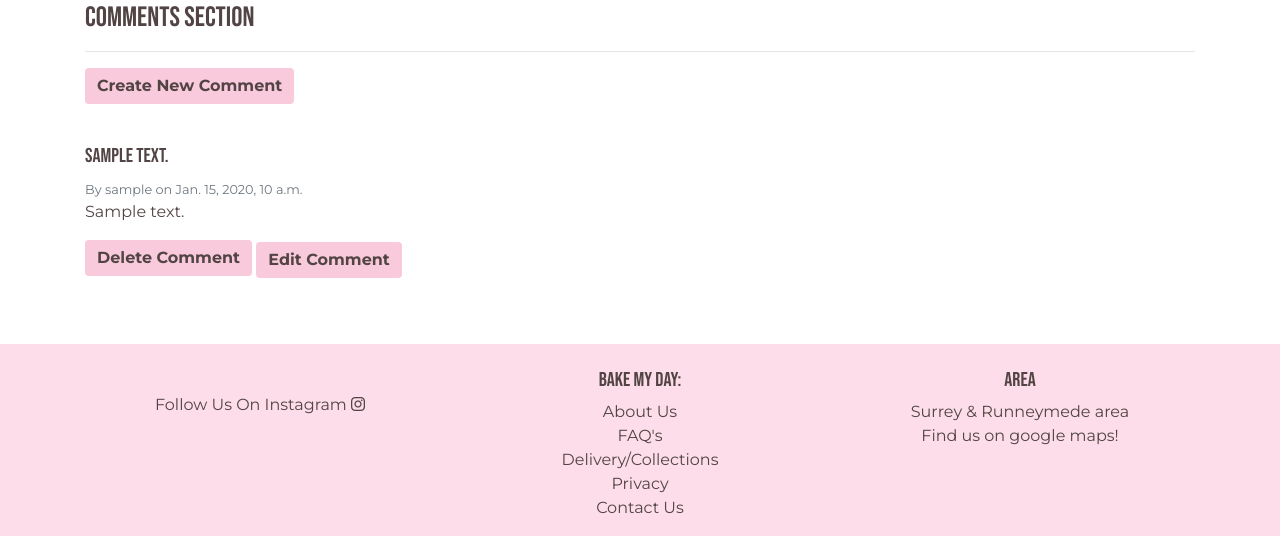
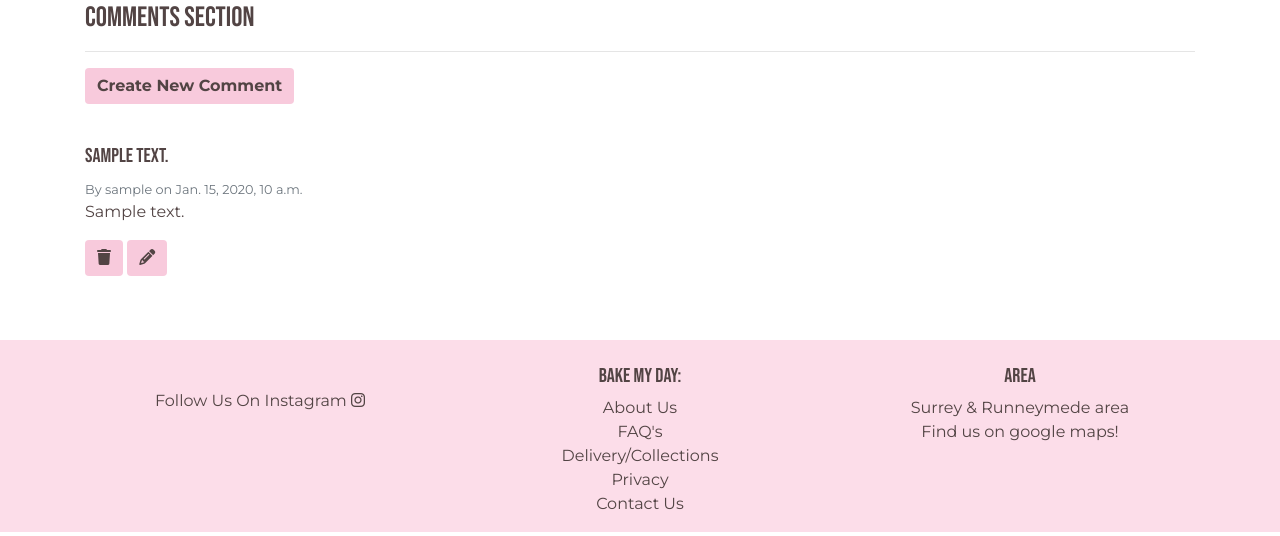
Before and after one commit to Alicepinch/bakemyday, a Django app: page /blog/1/ in a window 1280 px wide. Shown: the part 738-1274 px from the top of the page. Run offline with Django 3.2, Linux system fonts and the light colour scheme; a user stored in the database is signed in; tables that the repository leaves empty hold one stand-in row (values such as "Sample post"); grey boxes marked "Sample" are stand-in pictures; parts of the project's set-up code (start-up, migrations or seed data) failed here and were passed over; some libraries are stand-ins or nearby versions.

Commit message:
Blog title made mandatory, messages updated to info

```diff
--- a/blog/models.py
+++ b/blog/models.py
@@ -8,7 +8,7 @@ class BlogPost(models.Model):
     author = models.ForeignKey(
         User, null=True, blank=True, on_delete=models.CASCADE)
     blog_title = models.CharField(
-        max_length=60, null=True, blank=True)
+        max_length=60, null=True, blank=False)
     date_created = models.DateTimeField(
         auto_now_add=True, null=True)
     blog_preview = models.CharField(
@@ -16,6 +16,9 @@ class BlogPost(models.Model):
     blog_body = models.TextField()
     image = models.ImageField(
         null=True, blank=True)
+
+    class Meta:
+        ordering = ['-date_created']
 
     def __str__(self):
         return self.blog_title
--- a/blog/templates/blog/blog-detail.html
+++ b/blog/templates/blog/blog-detail.html
@@ -74,8 +74,8 @@
               <p class="blog-comment">{{ blogcomment.comment }}</p>
               {% if request.user == blogpost.author or request.user.is_superuser %}
               <p>
-                <a class="btn mb-1" href="{% url 'delete_blogcomment' blogcomment.id %}" >Delete Comment</a>
-                <a class="btn" href="{% url 'edit_blogcomment' blogcomment.id %}" >Edit Comment</a>
+                <a class="btn" href="{% url 'delete_blogcomment' blogcomment.id %}" ><i class="fas fa-trash"></i></a>
+                <a class="btn" href="{% url 'edit_blogcomment' blogcomment.id %}" ><i class="fas fa-pencil-alt"></i></a>
               </p>
               {% endif %}
           </div>
--- a/blog/templates/blog/blog.html
+++ b/blog/templates/blog/blog.html
@@ -16,7 +16,6 @@
 {% endblock %}
 
 {% block content %}
-
 <div class="container">
   <div class="row">
     <!--All blogposts-->
@@ -56,6 +55,7 @@
         </div>
       </div>
       {% endfor %}
+
   </div>
 </div>
 
--- a/blog/views.py
+++ b/blog/views.py
@@ -13,6 +13,7 @@ def blog(request):
 
     context = {
         'blogposts': blogposts,
+        'on_blog_page': True
     }
 
     return render(request, 'blog/blog.html', context)
@@ -48,7 +49,7 @@ def add_blogpost(request):
             blogpost = form.save(commit=False)
             blogpost.author = request.user
             blogpost.save()
-            messages.success(
+            messages.info(
                 request, 'New blogpost added')
             return redirect(reverse('blog'))
         else:
@@ -75,7 +76,7 @@ def delete_blogpost(request, blogpost_id):
 
     if request.user.is_superuser or request.user == blogpost.author:
         blogpost.delete()
-        messages.success(request, "Blogpost succesfully deleted")
+        messages.info(request, "Blogpost succesfully deleted")
         return redirect(reverse('blog'))
     else:
         messages.error(
@@ -100,7 +101,7 @@ def edit_blogpost(request, blogpost_id):
         form = BlogForm(request.POST, request.FILES, instance=blogpost)
         if form.is_valid():
             form.save()
-            messages.success(request, 'Successfully updated blog post!')
+            messages.info(request, 'Successfully updated blog post!')
             return redirect(reverse('blog_detail', args=[blogpost.id]))
         else:
             messages.error(
@@ -131,7 +132,7 @@ def add_blogcomment(request, blogpost_id):
             blogcomment.comment_user = request.user
             blogcomment.blogpost = blogpost
             blogcomment.save()
-            messages.success(
+            messages.info(
                 request, f'Thanks for your \
                     commenting on {blogpost.blog_title}')
             return redirect(reverse('blog_detail', args=[blogpost.id]))
@@ -157,7 +158,7 @@ def delete_blogcomment(request, blogcomment_id):
 
     if request.user == blogcomment.comment_user or request.user.is_superuser:
         blogcomment.delete()
-        messages.success(request, "Comment succesfully deleted")
+        messages.info(request, "Comment succesfully deleted")
         return redirect(reverse('blog'))
     else:
         messages.error(request, "Sorry, this isn't your comment to delete")
@@ -176,7 +177,7 @@ def edit_blogcomment(request, blogcomment_id):
             form = CommentForm(request.POST, instance=blogcomment)
             if form.is_valid():
                 form.save()
-                messages.success(
+                messages.info(
                     request, 'Successfully updated comment!')
                 return redirect(reverse('blog'))
             else:
```
Also changed, not shown: blog/migrations/0005_auto_20211118_1648.py (added). Lines whose indentation alone changed are shown as unchanged.
